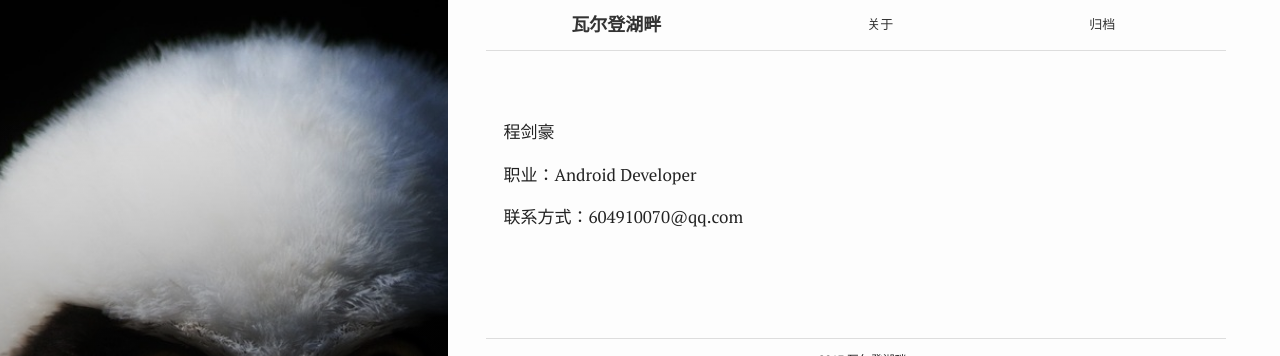
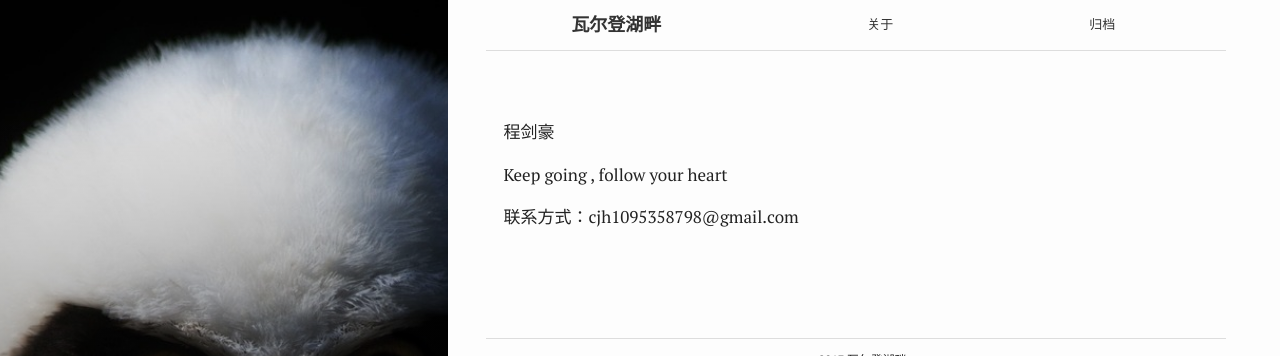
Before and after one commit to hewking/hewking.github.io, a Jekyll site: the page built from about.md, in a window 1280 px wide. Shown: the top 356 px of the page. Built offline with Jekyll 4.4.1, drawn with Linux system fonts in a browser that asks for light colours.

Commit message:
modified

```diff
--- a/about.md
+++ b/about.md
@@ -10,6 +10,6 @@ active: about
 
 程剑豪
 
-职业：Android Developer
+Keep going , follow your heart
 
-联系方式：604910070@qq.com
+联系方式：cjh1095358798@gmail.com
```
